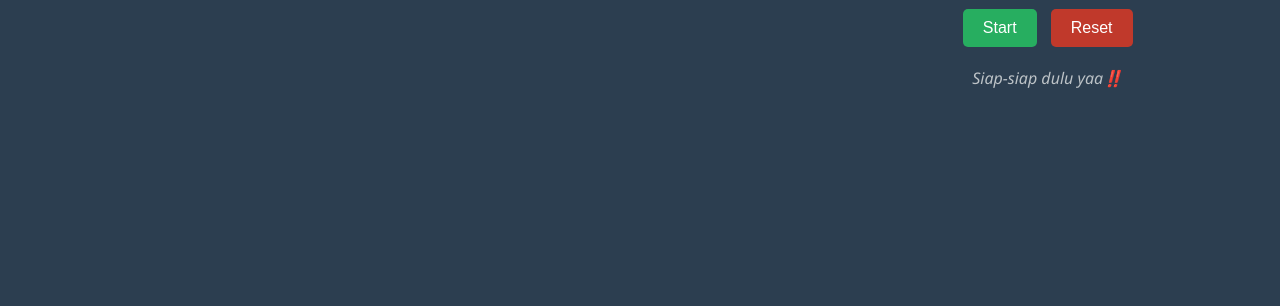
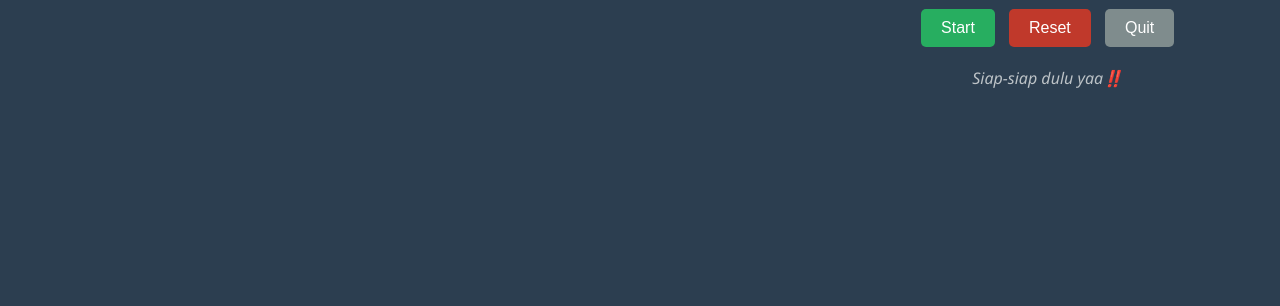
Before and after one commit to geoography/pomodorotimer, a plain HTML site: page index.html in a window 1280 px wide. Shown: the part 494-800 px from the top of the page. Drawn offline with Linux system fonts and the light colour scheme.

Commit message:
menambahkan tombol quit

```diff
--- a/index.html
+++ b/index.html
@@ -28,6 +28,7 @@
             <button id="continue">Continue</button>
             <button id="pause">Pause</button>
             <button id="reset">Reset</button>
+            <button id="quit">Quit</button>
         </div>
         <div id=status>
             Siap-siap dulu yaa‼️</div>
```
